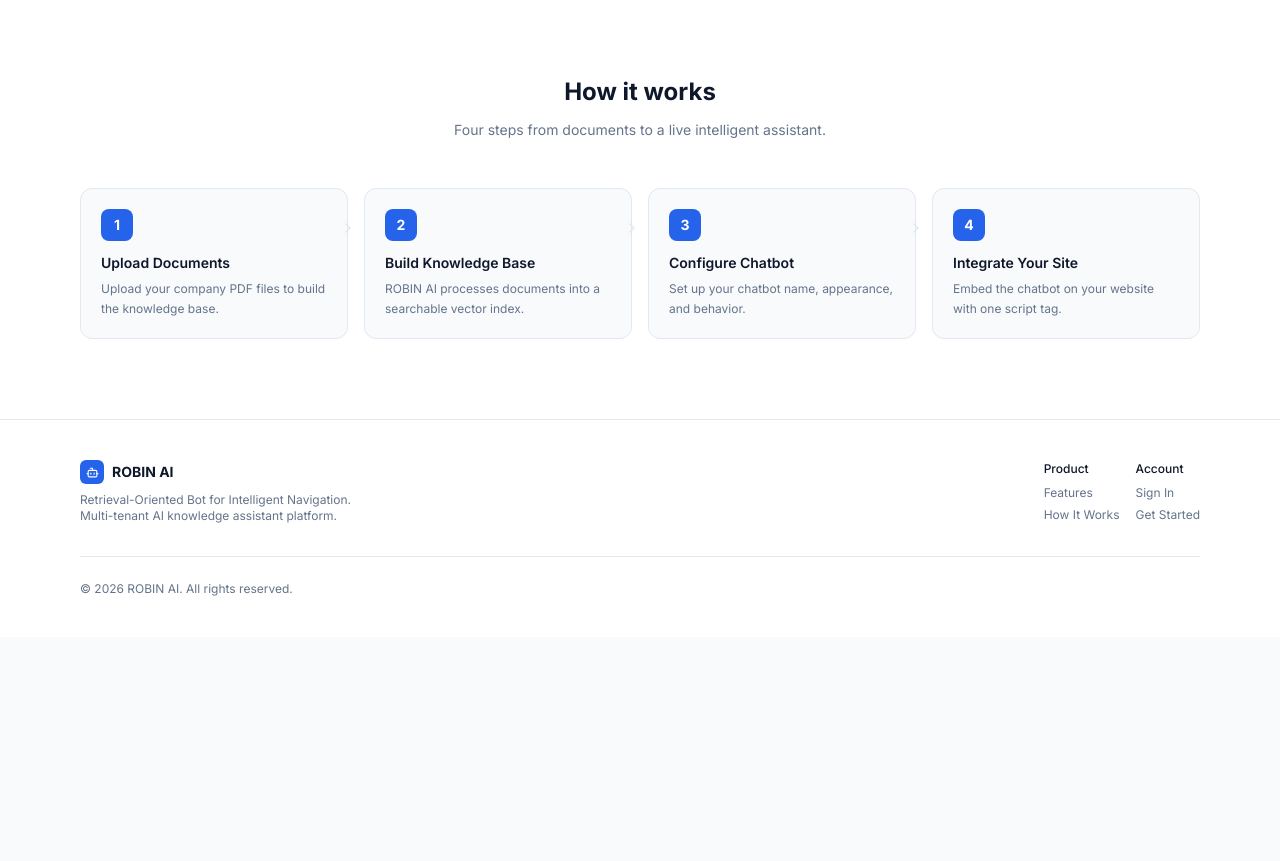
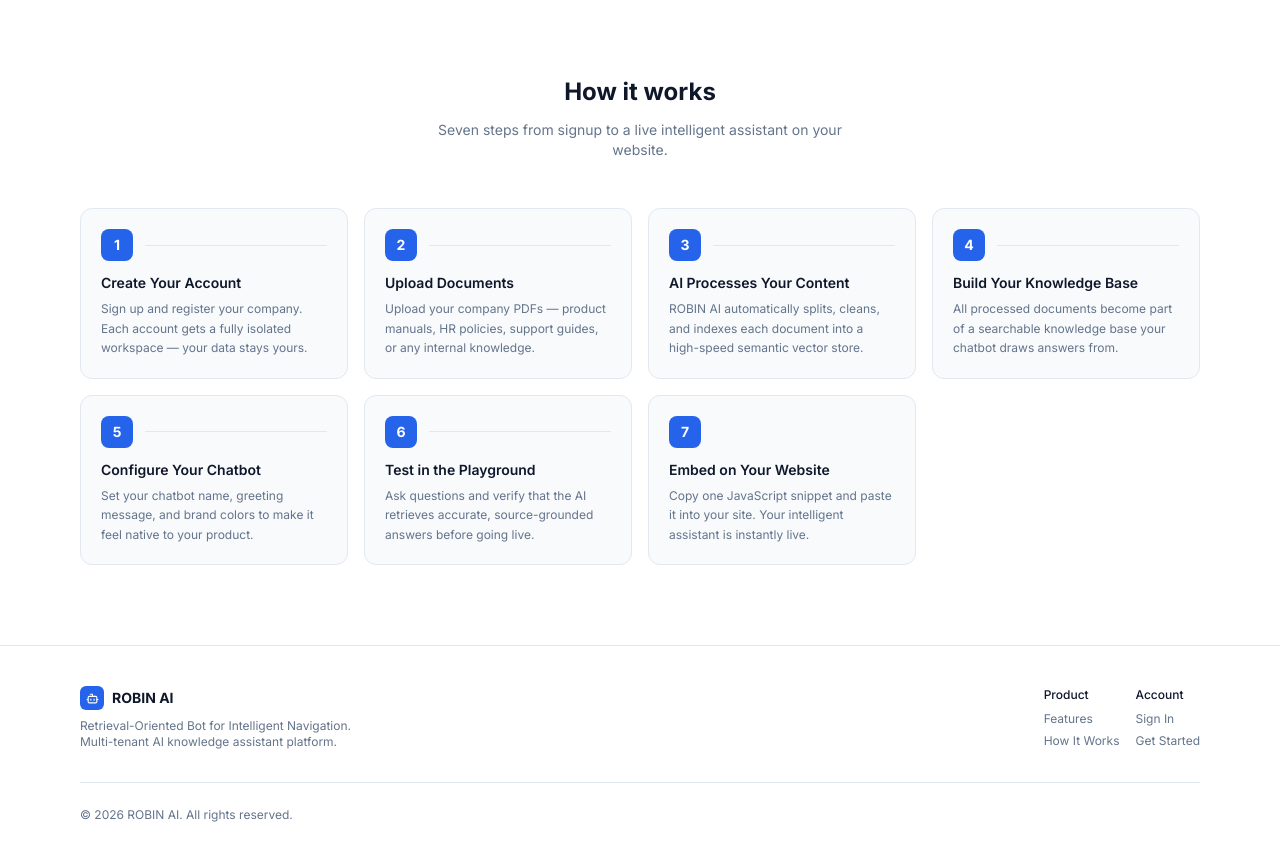
Before and after one commit to anujkumar220103/ROBIN, a React (Vite) app in the folder frontend/: page / in a window 1280 px wide. Shown: the part 1380-2241 px from the top of the page. Before the commit the page ends 2017 px from the top, so only its background shows below. Built offline with nearby package versions, Linux system fonts and the light colour scheme; no server answers.

Commit message:
feat: expand how it works section to 7 detailed steps

```diff
--- a/frontend/src/pages/LandingPage.jsx
+++ b/frontend/src/pages/LandingPage.jsx
@@ -10,7 +10,6 @@ import {
   ShieldCheck,
   BookOpen,
   ArrowRight,
-  ChevronRight,
 } from 'lucide-react'
 
 function Navbar() {
@@ -168,10 +167,41 @@ function Features() {
 }
 
 const steps = [
-  { number: '1', title: 'Upload Documents', description: 'Upload your company PDF files to build the knowledge base.' },
-  { number: '2', title: 'Build Knowledge Base', description: 'ROBIN AI processes documents into a searchable vector index.' },
-  { number: '3', title: 'Configure Chatbot', description: 'Set up your chatbot name, appearance, and behavior.' },
-  { number: '4', title: 'Integrate Your Site', description: 'Embed the chatbot on your website with one script tag.' },
+  {
+    number: '1',
+    title: 'Create Your Account',
+    description: 'Sign up and register your company. Each account gets a fully isolated workspace — your data stays yours.',
+  },
+  {
+    number: '2',
+    title: 'Upload Documents',
+    description: 'Upload your company PDFs — product manuals, HR policies, support guides, or any internal knowledge.',
+  },
+  {
+    number: '3',
+    title: 'AI Processes Your Content',
+    description: 'ROBIN AI automatically splits, cleans, and indexes each document into a high-speed semantic vector store.',
+  },
+  {
+    number: '4',
+    title: 'Build Your Knowledge Base',
+    description: 'All processed documents become part of a searchable knowledge base your chatbot draws answers from.',
+  },
+  {
+    number: '5',
+    title: 'Configure Your Chatbot',
+    description: 'Set your chatbot name, greeting message, and brand colors to make it feel native to your product.',
+  },
+  {
+    number: '6',
+    title: 'Test in the Playground',
+    description: 'Ask questions and verify that the AI retrieves accurate, source-grounded answers before going live.',
+  },
+  {
+    number: '7',
+    title: 'Embed on Your Website',
+    description: 'Copy one JavaScript snippet and paste it into your site. Your intelligent assistant is instantly live.',
+  },
 ]
 
 function HowItWorks() {
@@ -180,24 +210,26 @@ function HowItWorks() {
       <div className="max-w-6xl mx-auto px-4">
         <div className="text-center mb-12">
           <h2 className="text-2xl font-bold text-primary-text mb-3">How it works</h2>
-          <p className="text-secondary-text text-sm max-w-md mx-auto">Four steps from documents to a live intelligent assistant.</p>
+          <p className="text-secondary-text text-sm max-w-md mx-auto">
+            Seven steps from signup to a live intelligent assistant on your website.
+          </p>
         </div>
 
-        <div className="grid grid-cols-1 md:grid-cols-2 lg:grid-cols-4 gap-4">
+        <div className="grid grid-cols-1 sm:grid-cols-2 lg:grid-cols-3 xl:grid-cols-4 gap-4">
           {steps.map((step, i) => (
             <div key={step.number} className="relative">
-              <div className="bg-background border border-border rounded-xl p-5">
-                <div className="w-8 h-8 rounded-lg bg-accent text-white text-sm font-bold flex items-center justify-center mb-3">
-                  {step.number}
+              <div className="bg-background border border-border rounded-xl p-5 h-full">
+                <div className="flex items-center gap-3 mb-3">
+                  <div className="w-8 h-8 rounded-lg bg-accent text-white text-sm font-bold flex items-center justify-center shrink-0">
+                    {step.number}
+                  </div>
+                  {i < steps.length - 1 && (
+                    <div className="hidden xl:block flex-1 h-px bg-border" />
+                  )}
                 </div>
                 <h3 className="text-sm font-semibold text-primary-text mb-1.5">{step.title}</h3>
                 <p className="text-xs text-secondary-text leading-relaxed">{step.description}</p>
               </div>
-              {i < steps.length - 1 && (
-                <div className="hidden lg:flex absolute top-8 -right-2 z-10">
-                  <ChevronRight size={16} className="text-border" />
-                </div>
-              )}
             </div>
           ))}
         </div>
```
